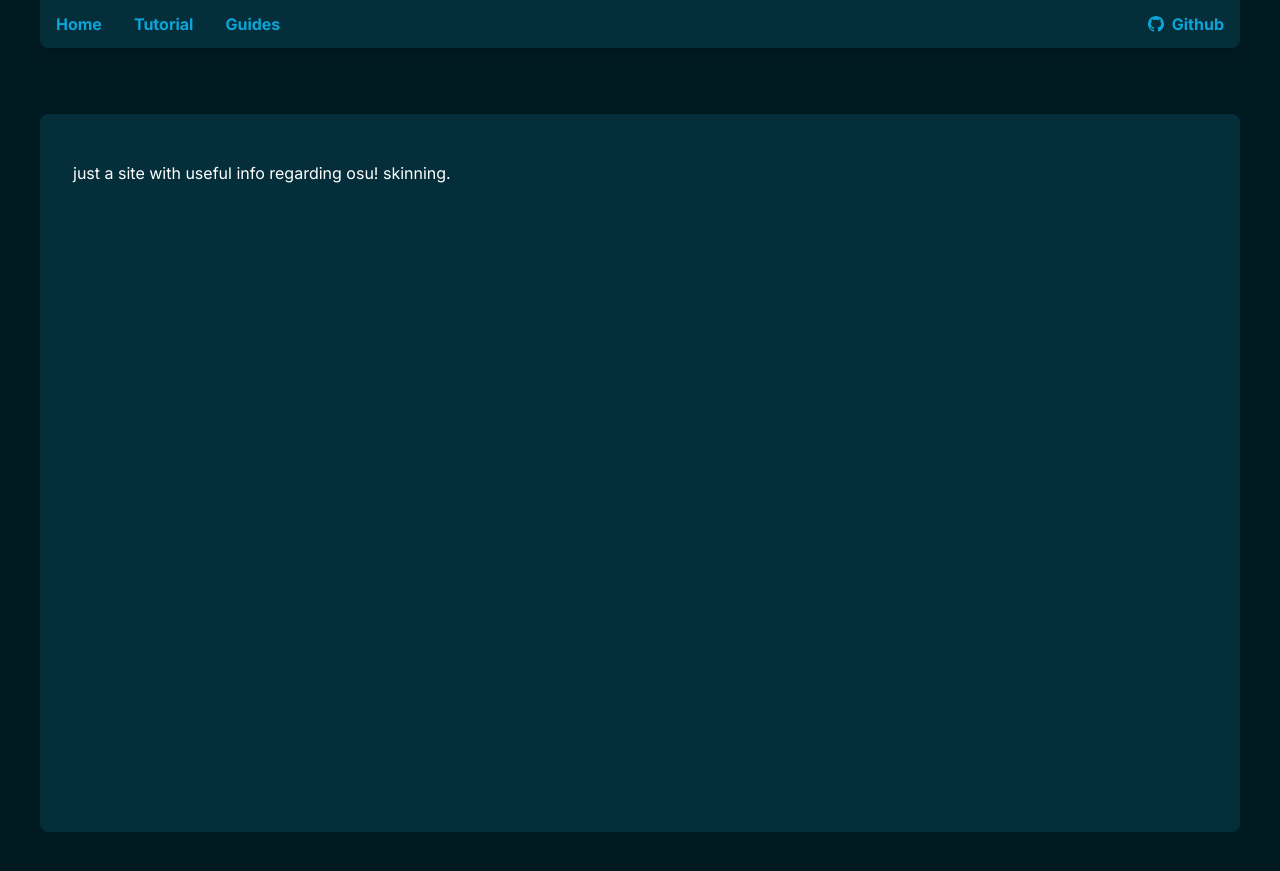
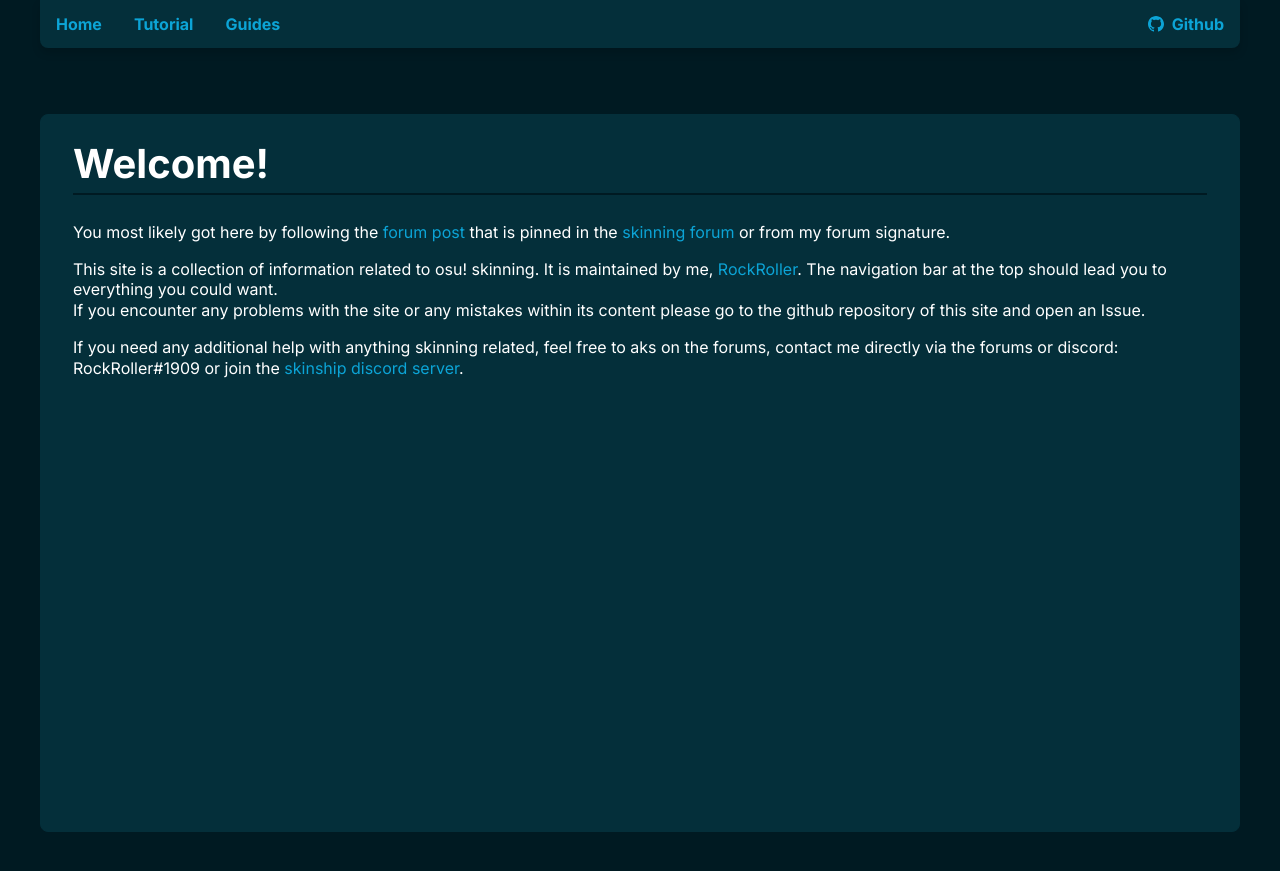
Before and after one commit to RockRoller01/skinninginfo, a Jekyll site: the page built from index.md, in a window 1280 px wide. Shown: the top 871 px of the page. Built offline with Jekyll 4.4.1, drawn with Linux system fonts in a browser that asks for light colours.

Commit message:
home update

```diff
--- a/index.md
+++ b/index.md
@@ -3,4 +3,11 @@ layout: default
 title: Home
 ---
 
-just a site with useful info regarding osu! skinning.
+# Welcome!
+
+You most likely got here by following the [forum post](https://osu.ppy.sh/community/forums/topics/881367) that is pinned in the [skinning forum](https://osu.ppy.sh/community/forums/15) or from my forum signature.
+
+This site is a collection of information related to osu! skinning. It is maintained by me, [RockRoller](https://osu.ppy.sh/users/8388854). The navigation bar at the top should lead you to everything you could want.<br>
+If you encounter any problems with the site or any mistakes within its content please go to the github repository of this site and open an Issue.
+
+If you need any additional help with anything skinning related, feel free to aks on the forums, contact me directly via the forums or discord: RockRoller#1909 or join the [skinship discord server](https://discord.gg/q8Z5JXM).
```
